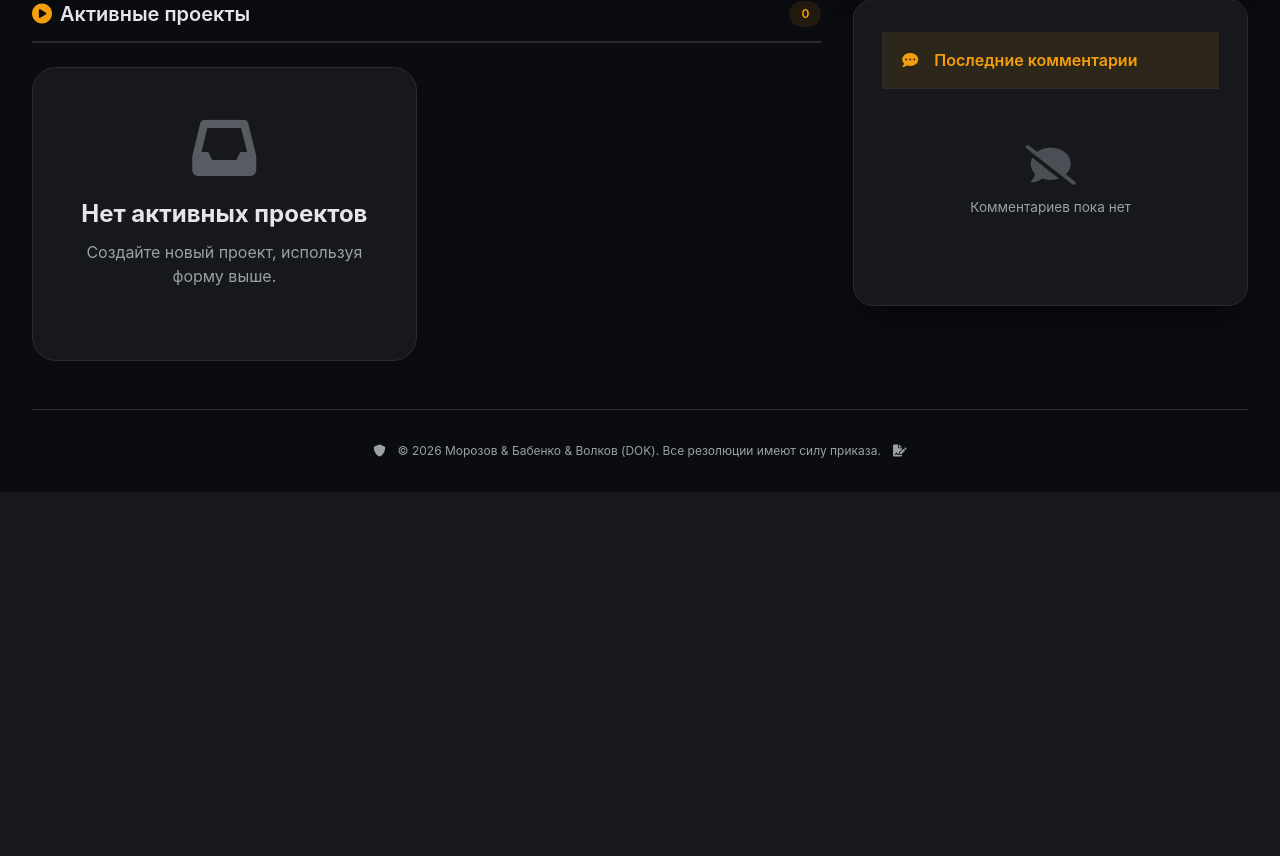
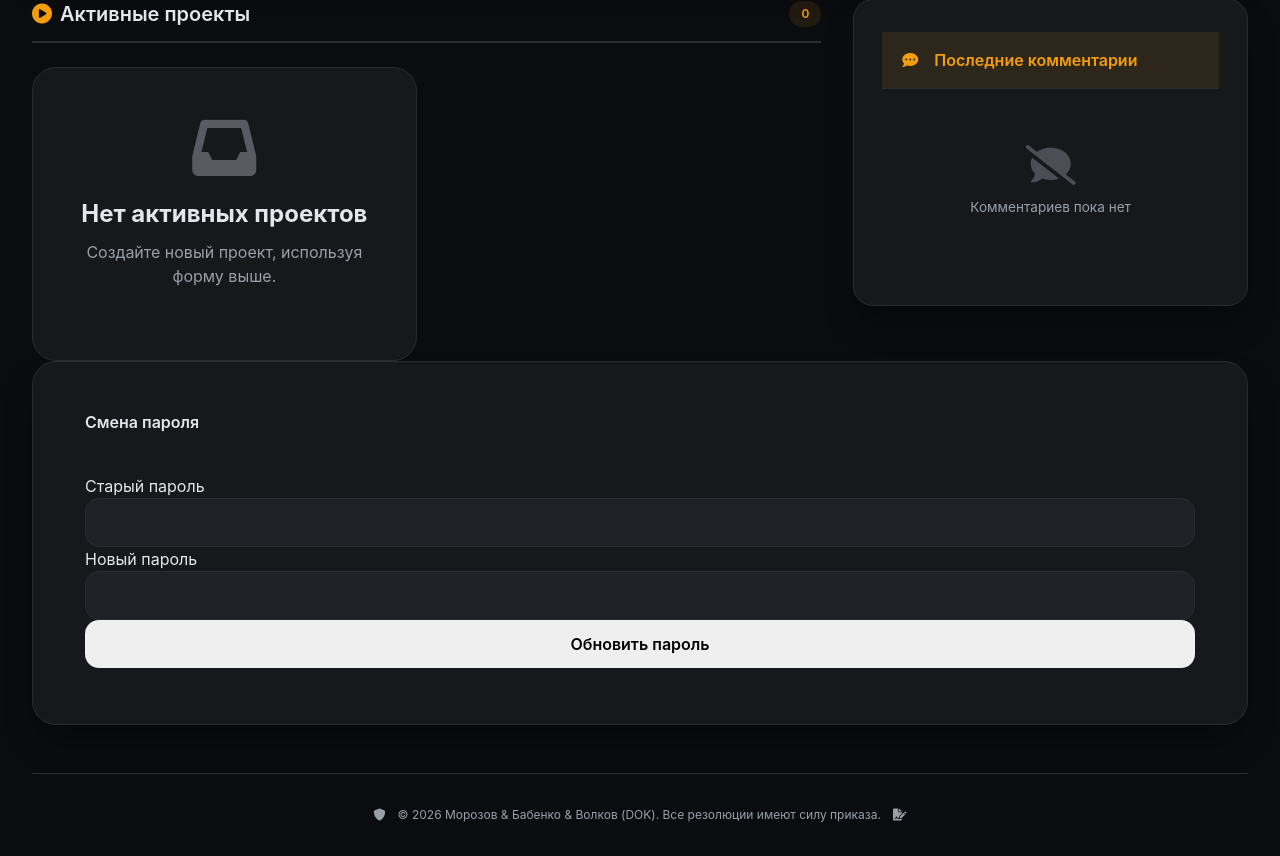
Before and after one commit to Morozov-IvanM/DMS, a FastAPI app: template templates/index.html in a window 1280 px wide. Shown: the part 992-1848 px from the top of the page. Before the commit the page ends 1484 px from the top, so only its background shows below. Run offline with FastAPI, Linux system fonts and the light colour scheme; the template is opened without the code that fills it, so the values that code supplies are empty.

Commit message:
Добавлена смена пароля

```diff
--- a/main.py
+++ b/main.py
@@ -68,7 +68,7 @@
     user_row = db.run('''
         SELECT "Username", "HashedPassword"
         FROM public."Users"
-        WHERE "Username" = :l OR "Email" = :l
+        WHERE "Email" = :e
         LIMIT 1
     ''', e=login_field.strip().lower()) # Приводим к нижнему регистру для надежности
 
@@ -91,6 +91,43 @@
     response = RedirectResponse(url="/login", status_code=303)
     response.delete_cookie("user_name") # Удаляем куку
     return response
+
+@app.post("/change-password")
+async def change_password(
+    request: Request,
+    old_password: str = Form(...),
+    new_password: str = Form(...),
+    user_name: str = Cookie(None)
+):
+    if not user_name:
+        return RedirectResponse(url="/login", status_code=303)
+
+    # 1. Получаем текущий хеш пароля из базы
+    decoded_name = unquote(user_name)
+    user_row = db.run('''
+        SELECT "HashedPassword" FROM public."Users"
+        WHERE "Username" = :u LIMIT 1
+    ''', u=decoded_name)
+
+    if not user_row:
+        return {"error": "Пользователь не найден"}
+
+    current_hashed_pass = user_row[0][0]
+
+    # 2. Проверяем, правильно ли введен старый пароль
+    if not verify_password(old_password, current_hashed_pass):
+        # Возвращаем на главную или в профиль с ошибкой
+        return RedirectResponse(url="/?error=wrong_old_password", status_code=303)
+
+    # 3. Хешируем новый пароль и обновляем базу
+    new_hashed = hash_password(new_password)
+    db.run('''
+        UPDATE public."Users"
+        SET "HashedPassword" = :p
+        WHERE "Username" = :u
+    ''', p=new_hashed, u=decoded_name)
+
+    return RedirectResponse(url="/?success=password_changed", status_code=303)
 
 
 # --- ГЛАВНАЯ СТРАНИЦА ---
--- a/templates/index.html
+++ b/templates/index.html
@@ -250,6 +250,23 @@
                 </div>
             </div>
         </div>
+		<div class="card mt-4 shadow-sm border-0">
+			<div class="card-header bg-light fw-bold">Смена пароля</div>
+			<div class="card-body">
+				<form action="/change-password" method="post">
+					<div class="mb-3">
+						<label class="form-label small">Старый пароль</label>
+						<input type="password" name="old_password" class="form-control form-control-sm" required>
+					</div>
+					<div class="mb-3">
+						<label class="form-label small">Новый пароль</label>
+						<input type="password" name="new_password" class="form-control form-control-sm" required>
+					</div>
+					<button type="submit" class="btn btn-outline-primary btn-sm">Обновить пароль</button>
+				</form>
+			</div>
+		</div>
+
 
         <!-- Футер -->
         <footer class="footer">
@@ -260,6 +277,10 @@
             </div>
         </footer>
     </div>
+
+
+
+
 <script>
     // 1. Инициализация: берем максимальный ID из уже загруженных сообщений
       // Самый надежный способ: берем ID самого свежего сообщения из списка
```
